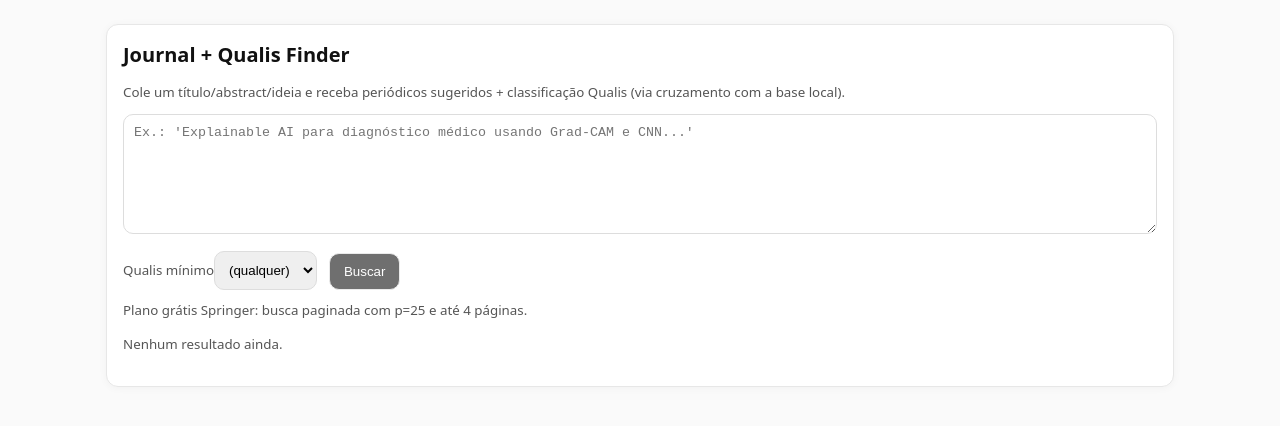
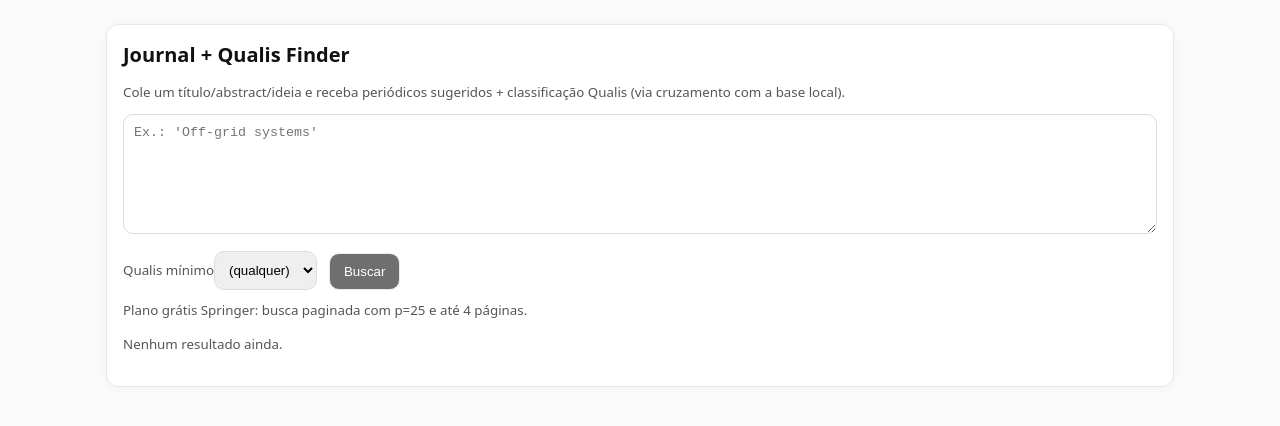
Before and after one commit to alfa-m/journal-qualis-finder, a React (Vite) app: page / in a window 1280 px wide. Shown: the top 426 px of the page. Built offline with nearby package versions, Linux system fonts and the light colour scheme.

Commit message:
fix exemplo

```diff
--- a/src/App.jsx
+++ b/src/App.jsx
@@ -74,7 +74,7 @@ export default function App() {
         <textarea
           value={text}
           onChange={(e) => setText(e.target.value)}
-          placeholder="Ex.: 'Explainable AI para diagnóstico médico usando Grad-CAM e CNN...'"
+          placeholder="Ex.: 'Off-grid systems'"
         />
 
         <div style={{ height: 12 }} />
```
